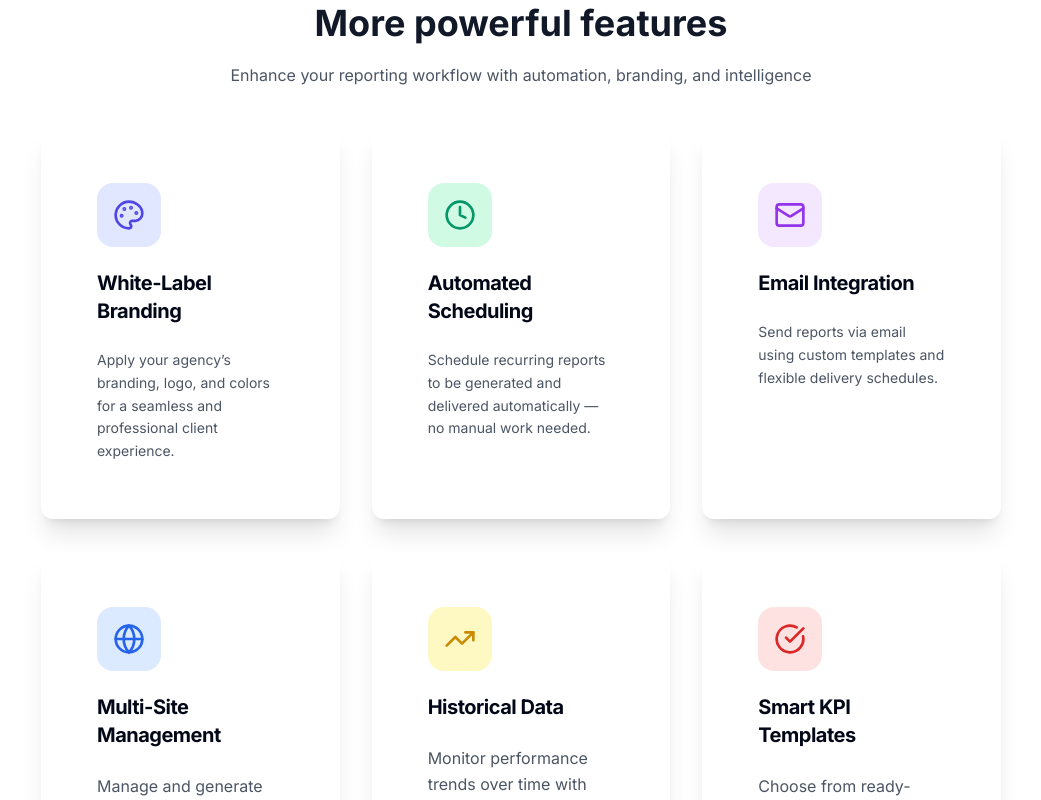
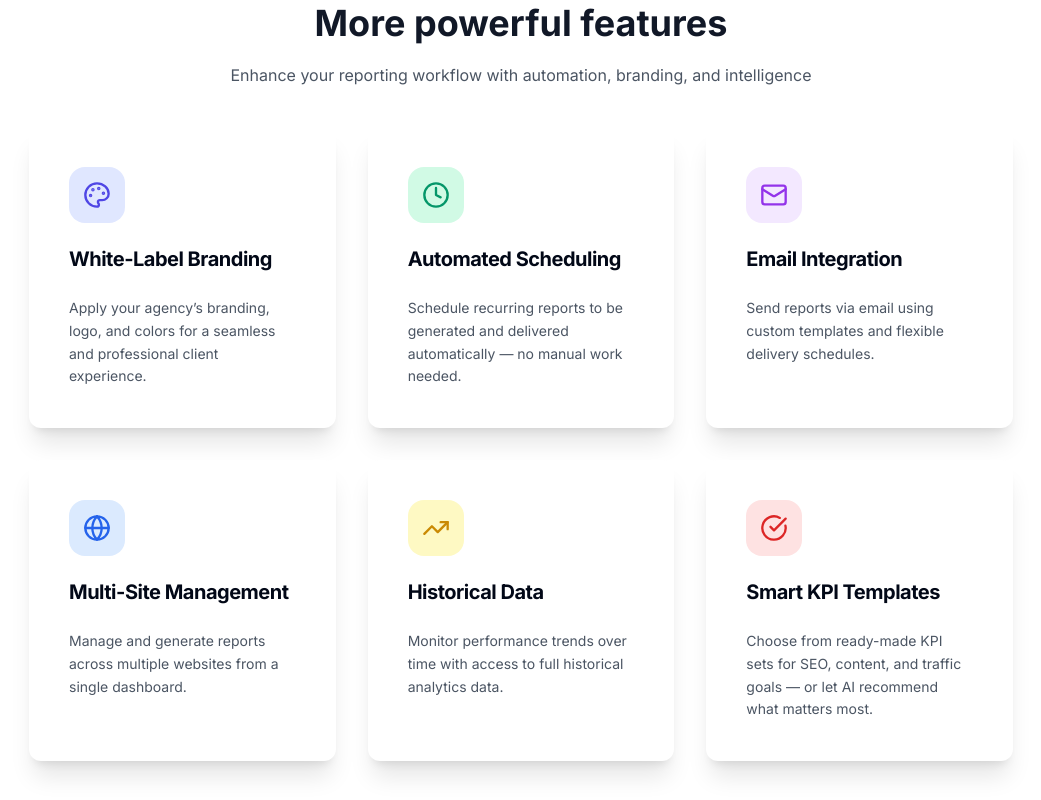
Before and after one commit to rihua-tech/sumryze-saas-website, a Next.js app: page /features in a window 1280 px wide. Shown: the part 1820-2620 px from the top of the page, without its empty margins (119-1160 px from the left). Built offline with nearby package versions, Linux system fonts and the light colour scheme.

Commit message:
fix powerful features pages

```diff
--- a/app/features/page.tsx
+++ b/app/features/page.tsx
@@ -177,7 +177,7 @@ export default function FeaturesPage() {
 
 {/* Additional Features Grid */}
 <section className="py-10 bg-white">
-  <div className="max-w-5xl mx-auto px-4 sm:px-6 lg:px-8">
+  <div className="max-w-5xl mx-auto px-4 sm:px-5 lg:px-5">
     <div className="text-center mb-10">
       <h2 className="text-3xl lg:text-4xl font-bold text-gray-900 mb-5">More powerful features</h2>
       <p className="text-base text-gray-600">Enhance your reporting workflow with automation, branding, and intelligence</p>
@@ -186,10 +186,10 @@ export default function FeaturesPage() {
     <div className="grid grid-cols-1 md:grid-cols-2 lg:grid-cols-3 gap-8">
 
       {/* 1. White-Label Branding */}
-      <Card className="border-0 shadow-xl hover:shadow-2xl hover:scale-105 transition-all duration-300 p-8">
+      <Card className="border-0 shadow-xl hover:shadow-2xl hover:scale-105 transition-all duration-300 p-4">
         <CardHeader>
-          <div className="w-16 h-16 bg-indigo-100 rounded-2xl flex items-center justify-center mb-4">
-            <Palette className="h-8 w-8 text-indigo-600" />
+          <div className="w-14 h-14 bg-indigo-100 rounded-2xl flex items-center justify-center mb-4">
+            <Palette className="h-7 w-7 text-indigo-600" />
           </div>
           <CardTitle className="text-xl font-bold">White-Label Branding</CardTitle>
         </CardHeader>
@@ -201,10 +201,10 @@ export default function FeaturesPage() {
       </Card>
 
       {/* 2. Automated Scheduling */}
-      <Card className="border-0 shadow-xl hover:shadow-2xl hover:scale-105 transition-all duration-300 p-8">
+      <Card className="border-0 shadow-xl hover:shadow-2xl hover:scale-105 transition-all duration-300 p-4">
         <CardHeader>
-          <div className="w-16 h-16 bg-emerald-100 rounded-2xl flex items-center justify-center mb-4">
-            <Clock className="h-8 w-8 text-emerald-600" />
+          <div className="w-14 h-14 bg-emerald-100 rounded-2xl flex items-center justify-center mb-4">
+            <Clock className="h-7 w-7 text-emerald-600" />
           </div>
           <CardTitle className="text-xl font-bold">Automated Scheduling</CardTitle>
         </CardHeader>
@@ -216,10 +216,10 @@ export default function FeaturesPage() {
       </Card>
 
       {/* 3. Email Integration */}
-      <Card className="border-0 shadow-xl hover:shadow-2xl hover:scale-105 transition-all duration-300 p-8">
+      <Card className="border-0 shadow-xl hover:shadow-2xl hover:scale-105 transition-all duration-300 p-4">
         <CardHeader>
-          <div className="w-16 h-16 bg-purple-100 rounded-2xl flex items-center justify-center mb-4">
-            <Mail className="h-8 w-8 text-purple-600" />
+          <div className="w-14 h-14 bg-purple-100 rounded-2xl flex items-center justify-center mb-4">
+            <Mail className="h-7 w-7 text-purple-600" />
           </div>
           <CardTitle className="text-xl font-bold">Email Integration</CardTitle>
         </CardHeader>
@@ -231,45 +231,45 @@ export default function FeaturesPage() {
       </Card>
 
       {/* 4. Multi-Site Management */}
-      <Card className="border-0 shadow-xl hover:shadow-2xl hover:scale-105 transition-all duration-300 p-8">
+      <Card className="border-0 shadow-xl hover:shadow-2xl hover:scale-105 transition-all duration-300 p-4">
         <CardHeader>
-          <div className="w-16 h-16 bg-blue-100 rounded-2xl flex items-center justify-center mb-4">
-            <Globe className="h-8 w-8 text-blue-600" />
+          <div className="w-14 h-14 bg-blue-100 rounded-2xl flex items-center justify-center mb-4">
+            <Globe className="h-7 w-7 text-blue-600" />
           </div>
           <CardTitle className="text-xl font-bold">Multi-Site Management</CardTitle>
         </CardHeader>
         <CardContent>
-          <p className="text-base text-gray-600 leading-relaxed">
+          <p className="text-sm text-gray-600 leading-relaxed">
             Manage and generate reports across multiple websites from a single dashboard.
           </p>
         </CardContent>
       </Card>
 
       {/* 5. Historical Data */}
-      <Card className="border-0 shadow-xl hover:shadow-2xl hover:scale-105 transition-all duration-300 p-8">
+      <Card className="border-0 shadow-xl hover:shadow-2xl hover:scale-105 transition-all duration-300 p-4">
         <CardHeader>
-          <div className="w-16 h-16 bg-yellow-100 rounded-2xl flex items-center justify-center mb-4">
-            <TrendingUp className="h-8 w-8 text-yellow-600" />
+          <div className="w-14 h-14 bg-yellow-100 rounded-2xl flex items-center justify-center mb-4">
+            <TrendingUp className="h-7 w-7 text-yellow-600" />
           </div>
           <CardTitle className="text-xl font-bold">Historical Data</CardTitle>
         </CardHeader>
         <CardContent>
-          <p className="text-base text-gray-600 leading-relaxed">
+          <p className="text-sm text-gray-600 leading-relaxed">
             Monitor performance trends over time with access to full historical analytics data.
           </p>
         </CardContent>
       </Card>
 
       {/* 6. Smart KPI Templates — REPLACED Custom Metrics */}
-      <Card className="border-0 shadow-xl hover:shadow-2xl hover:scale-105 transition-all duration-300 p-8">
+      <Card className="border-0 shadow-xl hover:shadow-2xl hover:scale-105 transition-all duration-300 p-4">
         <CardHeader>
-          <div className="w-16 h-16 bg-red-100 rounded-2xl flex items-center justify-center mb-4">
-            <CheckCircle className="h-8 w-8 text-red-600" />
+          <div className="w-14 h-14 bg-red-100 rounded-2xl flex items-center justify-center mb-4">
+            <CheckCircle className="h-7 w-7 text-red-600" />
           </div>
           <CardTitle className="text-xl font-bold">Smart KPI Templates</CardTitle>
         </CardHeader>
         <CardContent>
-          <p className="text-base text-gray-600 leading-relaxed">
+          <p className="text-sm text-gray-600 leading-relaxed">
             Choose from ready-made KPI sets for SEO, content, and traffic goals — or let AI recommend what matters most.
           </p>
         </CardContent>
```
